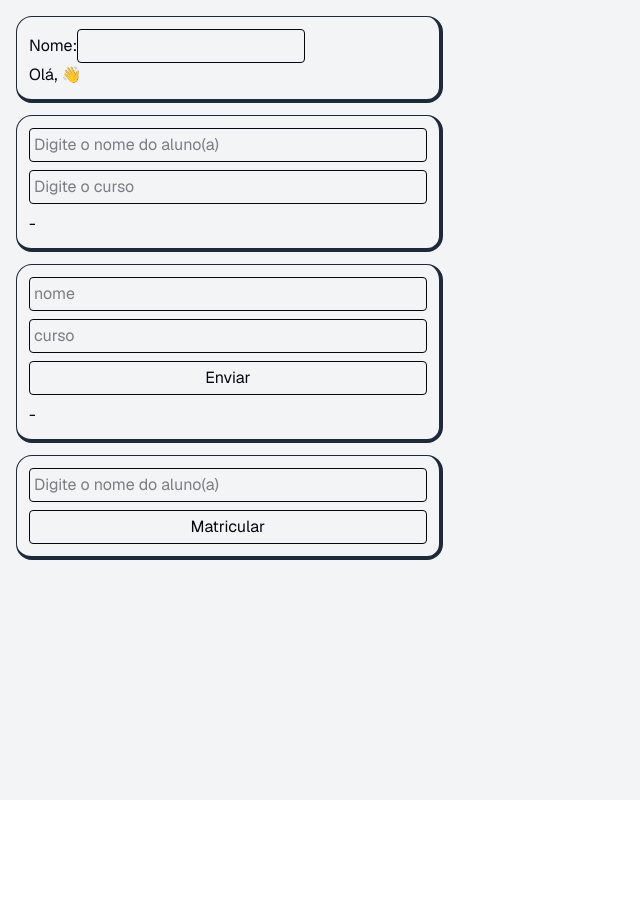
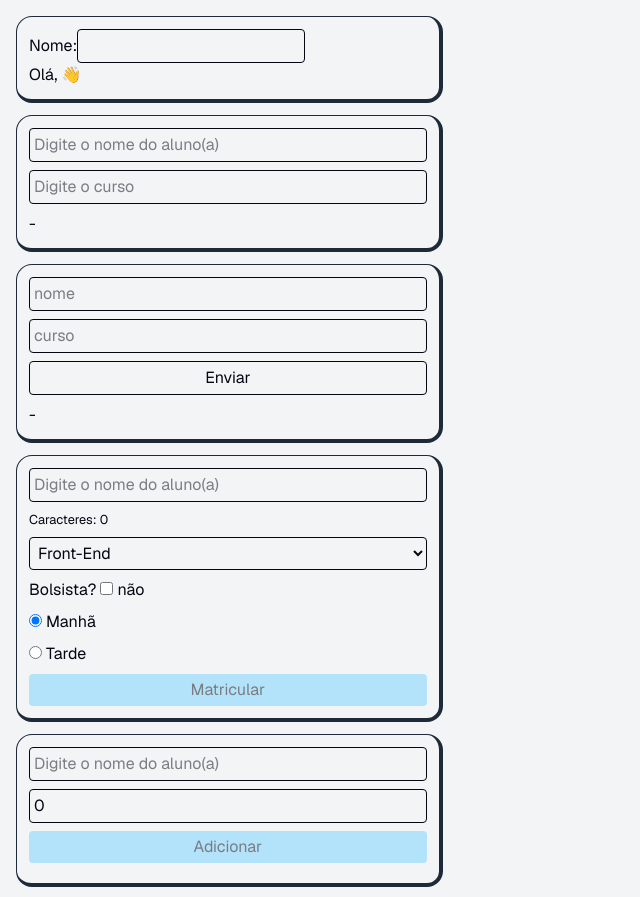
Before and after one commit to ThaisRes/exercicios-React, a Next.js app: page /lista10 in a window 1280 px wide. Shown: the top 897 px of the page, without its empty margins (0-640 px from the left). Before the commit the page ends 800 px from the top, so only its background shows below. Built offline with nearby package versions, Linux system fonts and the light colour scheme.

Commit message:
feat: lista10 till exercise 18

```diff
--- /dev/null
+++ b/app/lista10/components/MatriculaCompleta.tsx
@@ -0,0 +1,10 @@
+'use client'
+
+export default function MatriculaCompleta(){
+
+  return(
+    <div>
+
+    </div>
+  )
+}
--- a/app/lista10/components/MostrarAoEnviar.tsx
+++ b/app/lista10/components/MostrarAoEnviar.tsx
@@ -2,26 +2,74 @@
 import { useState } from "react";
 
 export default function MostrarAoEnviar(){
-    const[nome, setNome] = useState<string>("");
-    const[matriculado, setMatriculado] = useState<string>("");
+    const [form, setForm] = useState<{ nome: string; curso: string; bolsista:boolean; turno: string}>({ nome: "", curso: "Front-End", bolsista: false, turno: "manhã" });
+    const[matriculado, setMatriculado] = useState<{ nome: string; curso: string; bolsista:boolean; turno: string}>({ nome: "", curso: "", bolsista: false, turno: "" });
 
     function enviar(e: React.SubmitEvent) {
         e.preventDefault();
-        if (nome.trim() === "") { alert("Preencha o nome!"); return; }
-        setMatriculado(nome);
-        alert("Matriculado: " + nome);
+        if (form.nome.trim() === "") { alert("Preencha o nome!"); return; }
+        setMatriculado({nome: form.nome, curso: form.curso, bolsista: form.bolsista, turno: form.turno});
+        alert("Matriculado: " + form.nome);
+        setForm({nome: "", curso: "Front-End", bolsista: false, turno: "manhã"})
     }
 
     return(
         <div className="flex flex-col gap-2 w-full">
             {/* onSubmit={(e:React.SubmitEvent)=>{e.preventDefault(); setMatriculado(nome)}} */}
             <form onSubmit={enviar} className="flex flex-col gap-2">
-                <input type="text" name="nome" value={nome}
-                onChange={(e: React.ChangeEvent<HTMLInputElement>) => setNome(e.target.value)}
-                placeholder="Digite o nome do aluno(a)" className="border rounded p-1"/>
-                <button type="submit"  className="border rounded p-1">Matricular</button>
+                <input type="text" name="nome" value={form.nome}
+                    onChange={(e: React.ChangeEvent<HTMLInputElement>) => setForm({...form, nome:e.target.value})}
+                    placeholder="Digite o nome do aluno(a)" className="border rounded p-1"
+                />
+                <small>Caracteres: {form.nome.length}</small>
 
-                {matriculado && <p>Aluno(a) matriculado: {matriculado}</p>}
+                <select name="curso" value={form.curso}
+                    onChange={(e:React.ChangeEvent<HTMLSelectElement>)=>setForm({...form, curso:e.target.value})}
+                    className="border rounded p-1"
+                >
+                    <option value="Front-End">Front-End</option>
+                    <option value="Back-End">Back-End</option>
+                    <option value="Design">Design</option>
+                    <option value="Mobile">Mobile</option>
+                    <option value="Dados">Dados</option>
+                </select>
+
+                <label >
+                    <span>Bolsista? </span>
+                    <input type="checkbox" checked={form.bolsista}
+                        onChange={(e:React.ChangeEvent<HTMLInputElement>)=>setForm({...form, bolsista:e.target.checked})}
+                    />
+                    {form.bolsista ? " sim" : " não"}
+                </label>
+
+                <label >
+                    <input type="radio" name="turno"
+                        value= "manhã"
+                        checked={form.turno === "manhã"}
+                        onChange={(e:React.ChangeEvent<HTMLInputElement>)=>setForm({...form, turno: "manhã"})}
+                    /> Manhã
+                </label>
+                <label >
+                    <input type="radio" name="turno"
+                        value="tarde"
+                        checked={form.turno === "tarde"}
+                        onChange={(e:React.ChangeEvent<HTMLInputElement>)=>setForm({...form, turno:"tarde"})}
+                    /> Tarde
+                </label>
+
+                <button type="submit" disabled={form.nome === ""}
+                    className="rounded p-1 bg-sky-300 disabled:opacity-50"
+                >
+                    Matricular
+                </button>
+
+                {matriculado.nome &&
+                    <div>
+                        <p>Aluno(a) matriculado: {matriculado.nome}</p>
+                        <p>Curso: {matriculado.curso} {matriculado.bolsista && "⭐"}</p>
+                        <p>Turno: {matriculado.turno}</p>
+                    </div>
+                }
             </form>
         </div>
     )
--- /dev/null
+++ b/app/lista10/components/Observacao.tsx
@@ -0,0 +1,18 @@
+'use client'
+
+import { useState } from "react"
+
+export default function Observacao(){
+  const[form, setForm] = useState<{obs:string}>({obs:""})
+
+  return(
+    <div className="w-full">
+      <textarea name="obs"
+        onChange={(e:React.ChangeEvent<HTMLTextAreaElement>)=>setForm({obs: e.target.value})}
+        className="border rounded p-1 w-full"
+      >
+      </textarea>
+      <p>{form.obs}</p>
+    </div>
+  )
+}
--- /dev/null
+++ b/app/lista10/components/Turma.tsx
@@ -0,0 +1,43 @@
+'use client'
+
+import { useState } from "react"
+
+export default function Turma(){
+  const [form, setForm] = useState<{ nome: string, nota?:number }>({ nome: "", nota: 0});
+  const [turma, setTurma] = useState<{ nome: string, nota?:number }[]>([]);
+  const [erro, setErro] =useState<string>("");
+
+  function enviar(e: React.SubmitEvent){
+    e.preventDefault();
+    if(form.nome.trim() === "") {setErro("Nome Obrigatório."); return;}
+    setErro("");
+    setTurma([...turma, {nome:form.nome, nota:form.nota}]);
+    setForm({nome:"", nota: 0})
+  }
+
+  return(
+    <div className="flex flex-col gap-2 w-full">
+      <form onSubmit={enviar} className="flex flex-col gap-2">
+        <input type="text" name="nome" value={form.nome}
+          onChange={(e:React.ChangeEvent<HTMLInputElement>)=>setForm({...form, nome:e.target.value})}
+          placeholder="Digite o nome do aluno(a)"
+          className="border rounded p-1"
+        />
+        {erro && <small className="text-red-800 ">{erro}</small>}
+
+        <input type="number" name="nota" value={form.nota}
+          onChange={(e:React.ChangeEvent<HTMLInputElement>)=>setForm({...form, nota:Number(e.target.value)})}
+          placeholder="Digite a nota do aluno(a)"
+          className="border rounded p-1"
+        />
+
+        <button type="submit" disabled={form.nome === ""}
+          className="bg-sky-300 rounded p-1 disabled:opacity-50"
+        >
+          Adicionar
+        </button>
+        <ul>{turma.map((aluno, i) => <li key={i}>Nome: {aluno.nome} - Nota: {aluno.nota}</li>)}</ul>
+      </form>
+    </div>
+  )
+}
--- a/app/lista10/page.tsx
+++ b/app/lista10/page.tsx
@@ -4,6 +4,8 @@
 import InputControlado from "./components/InputControlado";
 import MostrarAoEnviar from "./components/MostrarAoEnviar";
 import ObjetoNoEstado from "./components/ObjetoNoEstado";
+import Observacao from "./components/Observacao";
+import Turma from "./components/Turma";
 
 export default function Home() {
   return (
@@ -12,6 +14,8 @@
       <Card><DoisInputs/></Card>
       <Card> <ObjetoNoEstado /> </Card>
       <Card> <MostrarAoEnviar /> </Card>
+      <Card> <Turma /> </Card>
+      <Card> <Observacao /> </Card>
     </MAIN>
   );
 }
```
Also changed, not shown: public/OIP.jpg (added).
